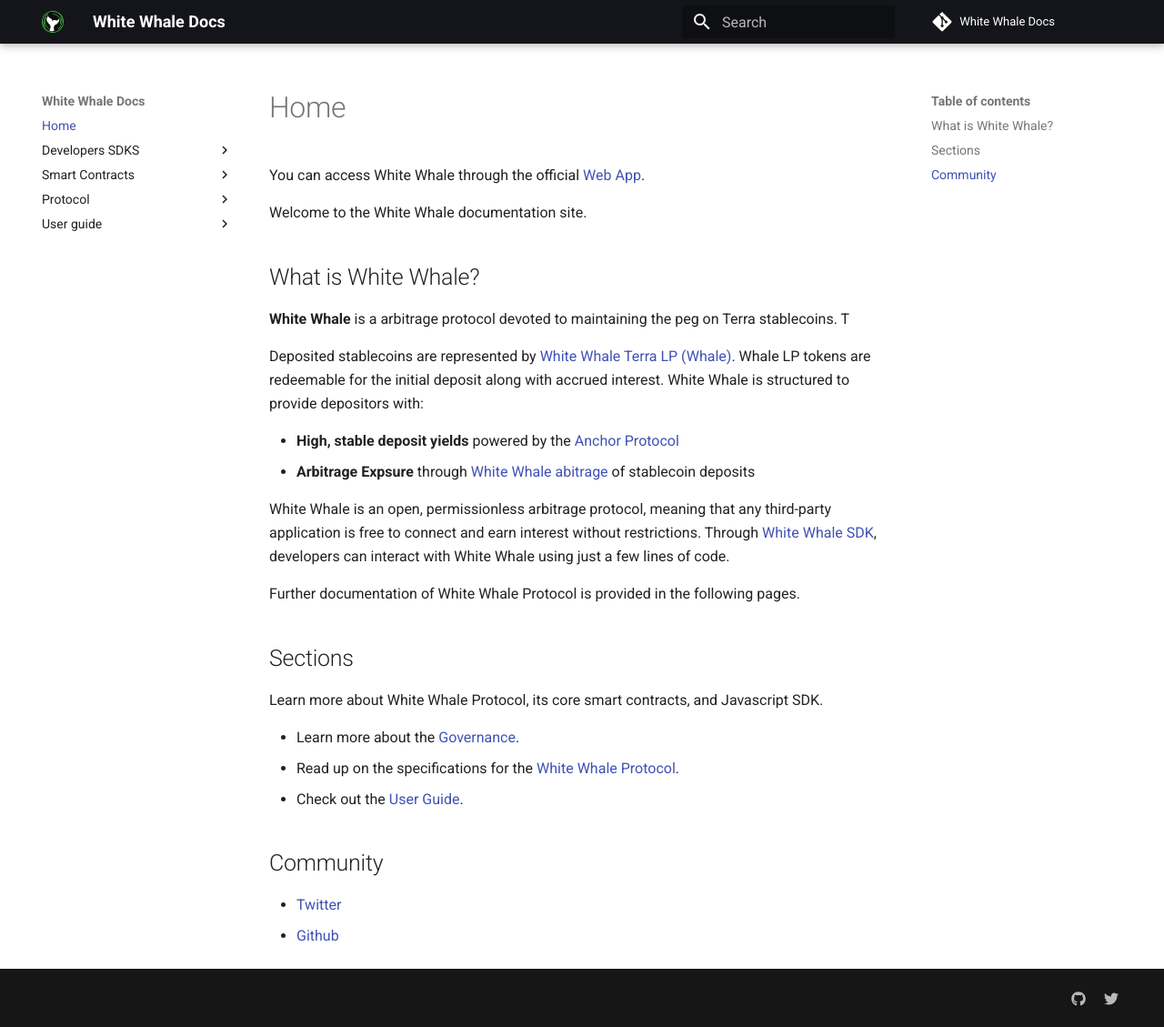
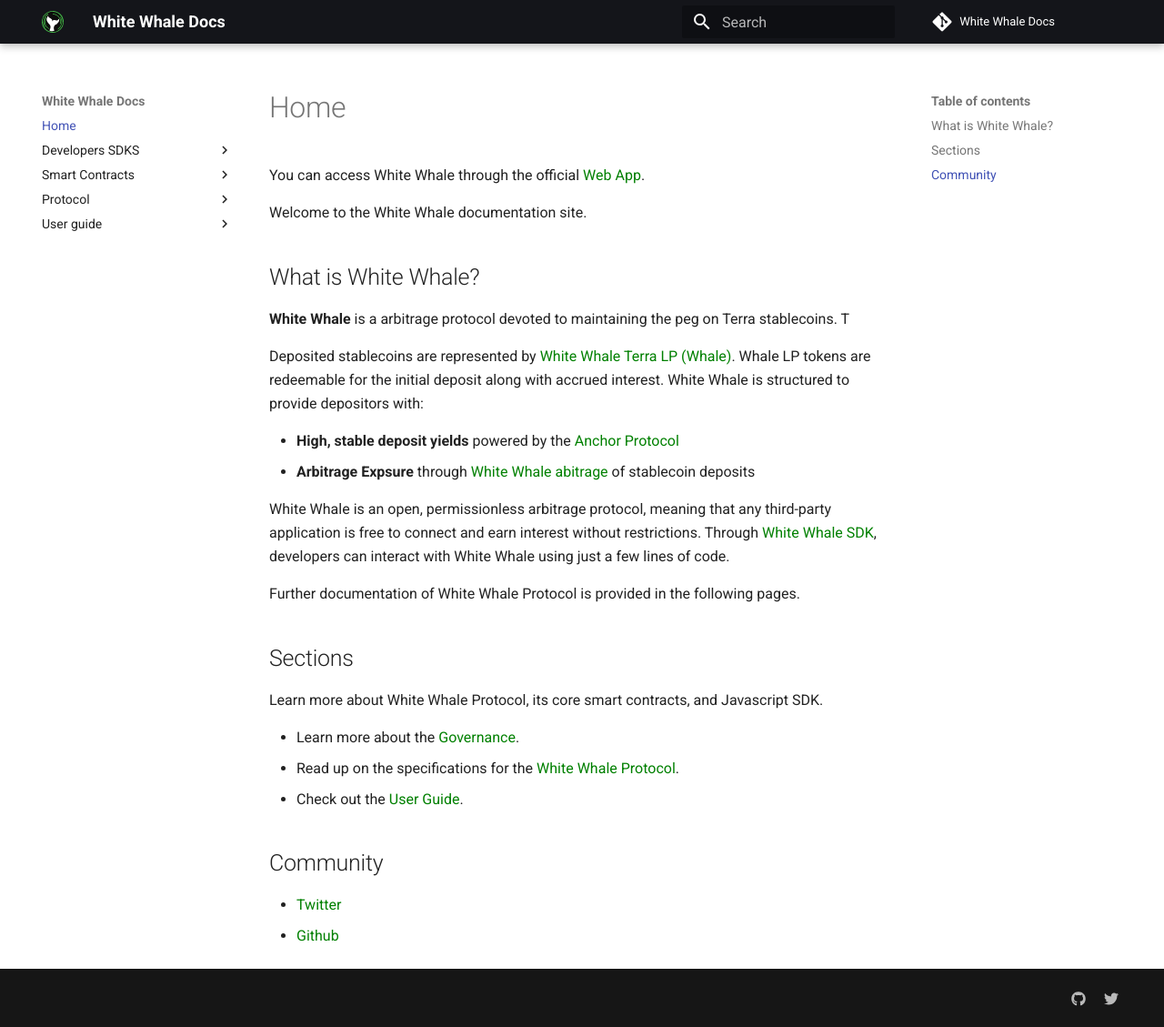
Before and after one commit to White-Whale-Defi-Platform/docs, an MkDocs documentation site: the page built from docs/index.md, in a window 1280 px wide and 1129 px high. Shown: the whole window at 91% size. Built offline with MkDocs 1.6.1 and Material for MkDocs 9.7.7, drawn with Linux system fonts in a browser that asks for light colours; comment, search, counter and statistics services are not loaded.

Commit message:
fix(custom_css): Add custom css

```diff
--- /dev/null
+++ b/assets/stylesheets/extra.css
@@ -0,0 +1,3 @@
+.md-content {
+    --md-typeset-a-color: green;
+  }
--- a/mkdocs.yml
+++ b/mkdocs.yml
@@ -24,6 +24,9 @@
       link: https://twitter.com/WhiteWhaleTerra
       name: White Whale's Twitter
 
+extra_css:
+  - stylesheets/extra.css
+
 # Theme
 theme:
   name: "material"
```
